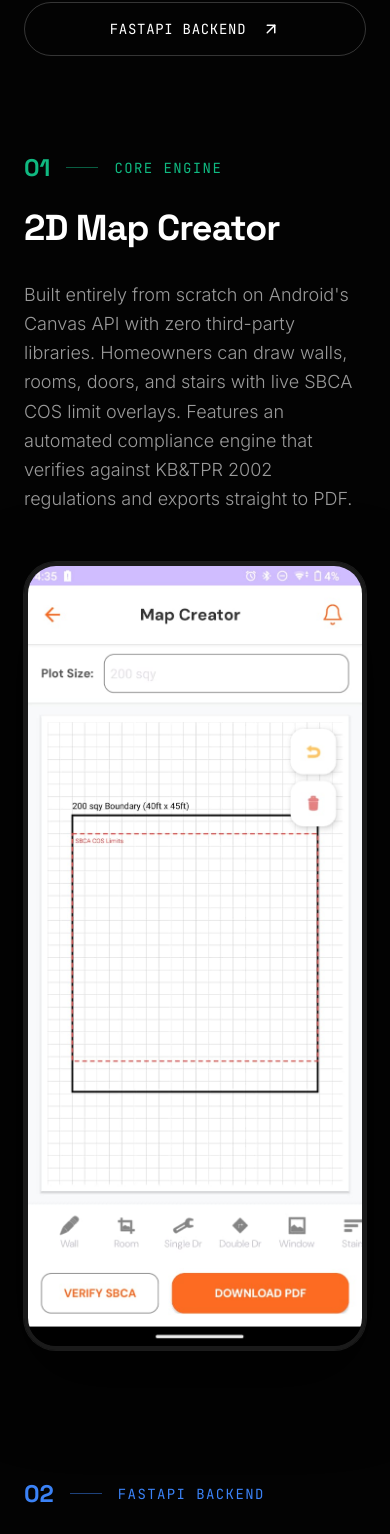
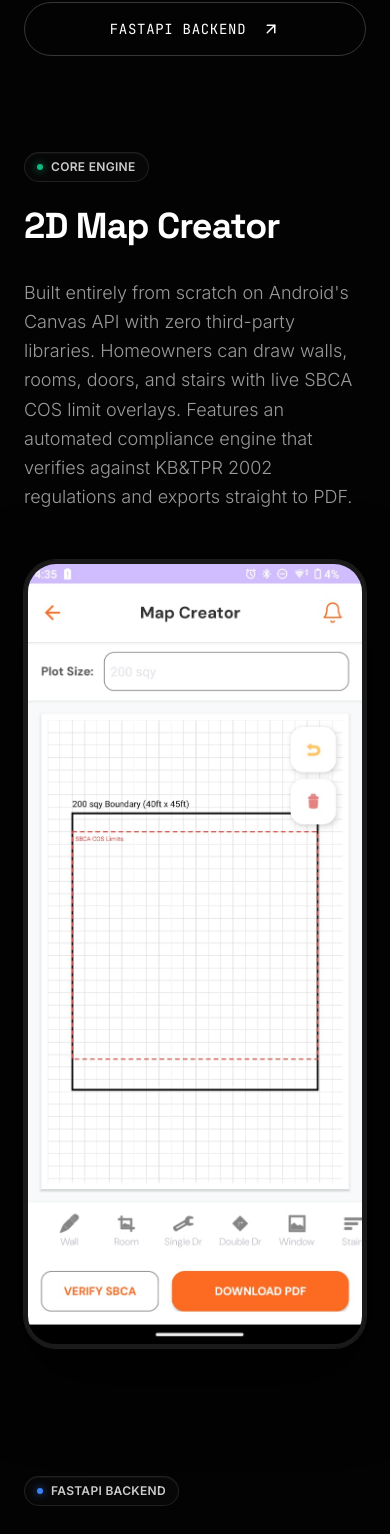
Before and after one commit to Rao-automates/Portfolio, a Next.js app: page / in a window 390 px wide. Shown: the part 6542-8076 px from the top of the page. Built offline with nearby package versions, Linux system fonts and the light colour scheme.

Commit message:
UI: Replaced typography indexes with elegant Vercel/Linear style category pills for HouseMate Case Study

```diff
--- a/components/HouseMateCaseStudy.jsx
+++ b/components/HouseMateCaseStudy.jsx
@@ -80,10 +80,9 @@ export function HouseMateCaseStudy() {
          {/* Feature 1: Map Creator (Text Left, UI Right) */}
          <div className="flex flex-col lg:flex-row items-center gap-12 lg:gap-24">
             <div className="w-full lg:w-1/2 flex flex-col items-start">
-               <div className="flex items-center gap-4 mb-6">
-                 <span className="text-emerald-500 font-display text-2xl font-bold">01</span>
-                 <div className="h-[1px] w-8 bg-emerald-500/50" />
-                 <span className="text-emerald-500 font-mono text-sm tracking-widest uppercase">Core Engine</span>
+               <div className="inline-flex items-center gap-2 px-3 py-1.5 rounded-full border border-white/10 bg-white/[0.02] mb-6 shadow-[inset_0_1px_1px_rgba(255,255,255,0.05)]">
+                 <div className="w-1.5 h-1.5 rounded-full bg-emerald-500 shadow-[0_0_8px_rgba(16,185,129,0.8)]" />
+                 <span className="text-white/80 text-xs font-semibold tracking-wide uppercase">Core Engine</span>
                </div>
                <h3 className="text-4xl md:text-6xl font-display font-bold text-white tracking-tight mb-8">2D Map Creator</h3>
                <p className="text-white/60 leading-relaxed text-lg md:text-xl font-light">
@@ -113,10 +112,9 @@ export function HouseMateCaseStudy() {
                />
             </div>
             <div className="w-full lg:w-1/2 flex flex-col items-start lg:items-end text-left lg:text-right">
-               <div className="flex items-center gap-4 mb-6 flex-row-reverse lg:flex-row">
-                 <span className="text-blue-500 font-mono text-sm tracking-widest uppercase lg:order-3">FastAPI Backend</span>
-                 <div className="h-[1px] w-8 bg-blue-500/50 lg:order-2" />
-                 <span className="text-blue-500 font-display text-2xl font-bold lg:order-1">02</span>
+               <div className="inline-flex items-center gap-2 px-3 py-1.5 rounded-full border border-white/10 bg-white/[0.02] mb-6 shadow-[inset_0_1px_1px_rgba(255,255,255,0.05)]">
+                 <div className="w-1.5 h-1.5 rounded-full bg-blue-500 shadow-[0_0_8px_rgba(59,130,246,0.8)]" />
+                 <span className="text-white/80 text-xs font-semibold tracking-wide uppercase">FastAPI Backend</span>
                </div>
                <h3 className="text-4xl md:text-6xl font-display font-bold text-white tracking-tight mb-8">Cost Estimator</h3>
                <p className="text-white/60 leading-relaxed text-lg md:text-xl font-light">
@@ -128,10 +126,9 @@ export function HouseMateCaseStudy() {
          {/* Feature 3: Marketplace (Text Left, UI Right) */}
          <div className="flex flex-col lg:flex-row items-center gap-12 lg:gap-24">
             <div className="w-full lg:w-1/2 flex flex-col items-start">
-               <div className="flex items-center gap-4 mb-6">
-                 <span className="text-purple-500 font-display text-2xl font-bold">03</span>
-                 <div className="h-[1px] w-8 bg-purple-500/50" />
-                 <span className="text-purple-500 font-mono text-sm tracking-widest uppercase">Bidding Logic</span>
+               <div className="inline-flex items-center gap-2 px-3 py-1.5 rounded-full border border-white/10 bg-white/[0.02] mb-6 shadow-[inset_0_1px_1px_rgba(255,255,255,0.05)]">
+                 <div className="w-1.5 h-1.5 rounded-full bg-purple-500 shadow-[0_0_8px_rgba(168,85,247,0.8)]" />
+                 <span className="text-white/80 text-xs font-semibold tracking-wide uppercase">Bidding Logic</span>
                </div>
                <h3 className="text-4xl md:text-6xl font-display font-bold text-white tracking-tight mb-8">Marketplace</h3>
                <p className="text-white/60 leading-relaxed text-lg md:text-xl font-light">
@@ -161,10 +158,9 @@ export function HouseMateCaseStudy() {
                />
             </div>
             <div className="w-full lg:w-1/2 flex flex-col items-start lg:items-end text-left lg:text-right">
-               <div className="flex items-center gap-4 mb-6 flex-row-reverse lg:flex-row">
-                 <span className="text-orange-500 font-mono text-sm tracking-widest uppercase lg:order-3">Infrastructure</span>
-                 <div className="h-[1px] w-8 bg-orange-500/50 lg:order-2" />
-                 <span className="text-orange-500 font-display text-2xl font-bold lg:order-1">04</span>
+               <div className="inline-flex items-center gap-2 px-3 py-1.5 rounded-full border border-white/10 bg-white/[0.02] mb-6 shadow-[inset_0_1px_1px_rgba(255,255,255,0.05)]">
+                 <div className="w-1.5 h-1.5 rounded-full bg-orange-500 shadow-[0_0_8px_rgba(249,115,22,0.8)]" />
+                 <span className="text-white/80 text-xs font-semibold tracking-wide uppercase">Infrastructure</span>
                </div>
                <h3 className="text-4xl md:text-6xl font-display font-bold text-white tracking-tight mb-8">Real-Time Sync</h3>
                <p className="text-white/60 leading-relaxed text-lg md:text-xl font-light">
@@ -176,10 +172,9 @@ export function HouseMateCaseStudy() {
          {/* Feature 5: Web Admin (Full Width Cinematic) */}
          <div className="flex flex-col items-center gap-16 pt-24 md:pt-32">
             <div className="flex flex-col items-center text-center max-w-3xl">
-               <div className="flex items-center gap-4 mb-6">
-                 <span className="text-red-500 font-display text-2xl font-bold">05</span>
-                 <div className="h-[1px] w-8 bg-red-500/50" />
-                 <span className="text-red-500 font-mono text-sm tracking-widest uppercase">Oversight</span>
+               <div className="inline-flex items-center gap-2 px-3 py-1.5 rounded-full border border-white/10 bg-white/[0.02] mb-6 shadow-[inset_0_1px_1px_rgba(255,255,255,0.05)]">
+                 <div className="w-1.5 h-1.5 rounded-full bg-red-500 shadow-[0_0_8px_rgba(239,68,68,0.8)]" />
+                 <span className="text-white/80 text-xs font-semibold tracking-wide uppercase">Oversight</span>
                </div>
                <h3 className="text-4xl md:text-6xl font-display font-bold text-white tracking-tight mb-8">Admin Dashboard</h3>
                <p className="text-white/60 leading-relaxed text-lg md:text-xl font-light">
```
